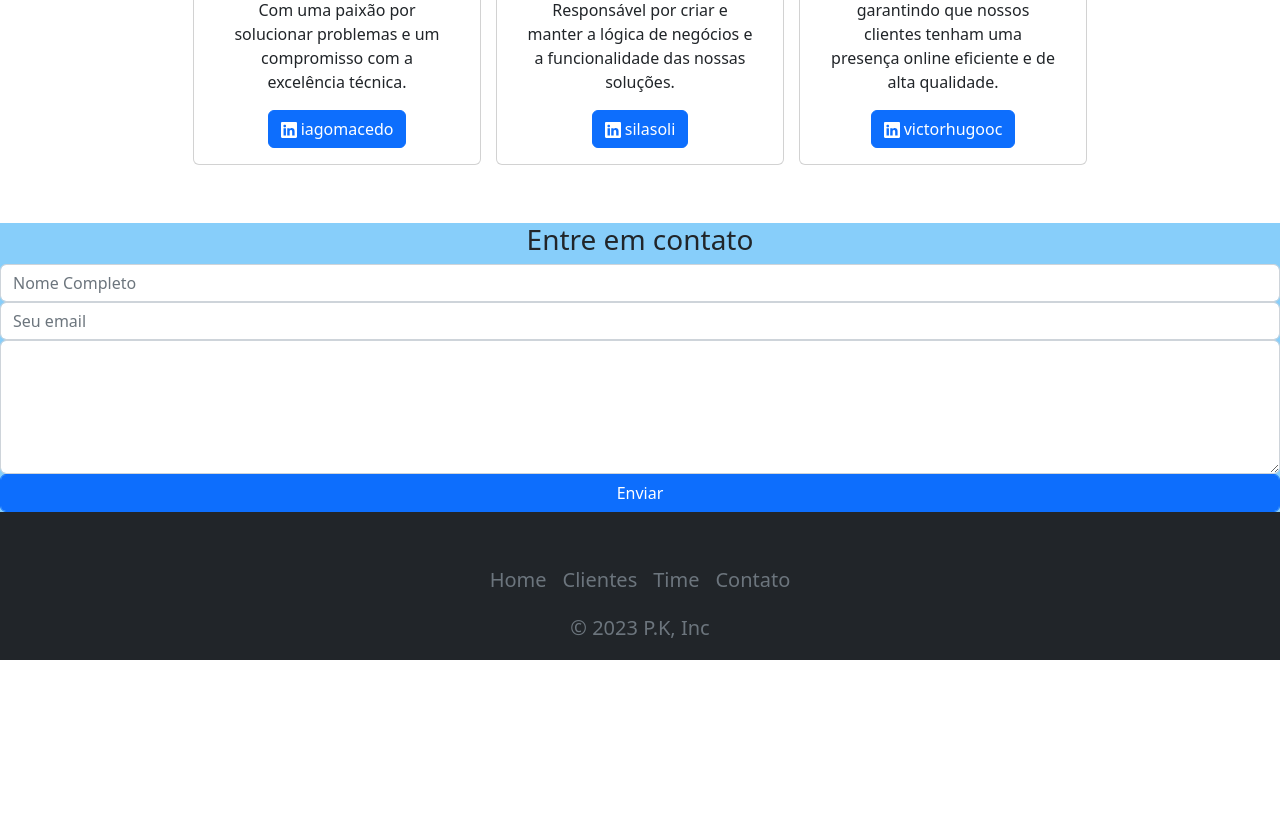
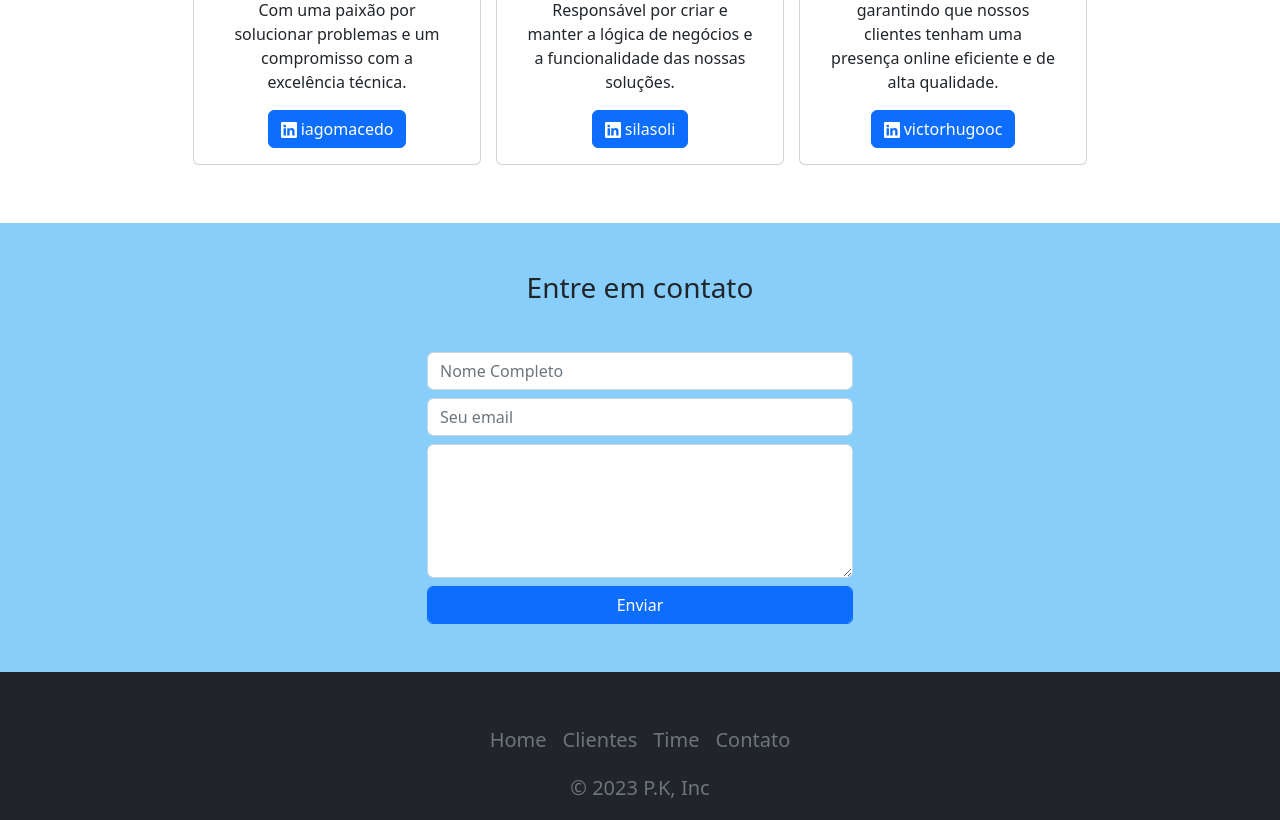
Before and after one commit to silasoli/business-page-boilerplate, a PHP site: page / in a window 1280 px wide. Shown: the part 2471-3291 px from the top of the page. Before the commit the page ends 3131 px from the top, so only its background shows below. Run offline with PHP 8.4, Linux system fonts and the light colour scheme; some libraries are stand-ins or nearby versions.

Commit message:
feat: centralized contact div

```diff
--- a/assets/style/style.css
+++ b/assets/style/style.css
@@ -161,7 +161,11 @@ footer{
 }
 #contact {
   background-color: #87cefa;
+
 }
 #section h1{
   font-weight: 900;
 }
+.form-data{
+  max-width: 450px;
+}
--- a/index.html
+++ b/index.html
@@ -175,14 +175,14 @@
             </div>
         </div>
     </div>
-   <div id="contact-daddy">
     <div id="contact">
-         <form class="needs-validation" novalidate>
-             <h3 id="contact-title">Entre em contato</h3>
-             <input type="text" class="form-control" placeholder="Nome Completo">
-             <input type="text" class="form-control" placeholder="Seu email">
-             <textarea class="form-control" cols="30" rows="5" aria-label="With textarea"></textarea>
-             <button type="button" class="btn btn-primary form-control">Enviar</button>
+        <div class="form-data m-auto py-5">
+            <form class="needs-validation container" novalidate>
+                <h3 id="contact-title" class="mb-5">Entre em contato</h3>
+                <input type="text" class="form-control mt-2" placeholder="Nome Completo">
+                <input type="text" class="form-control mt-2" placeholder="Seu email">
+                <textarea class="form-control mt-2" cols="30" rows="5" aria-label="With textarea"></textarea>
+                <button type="button" class="btn btn-primary form-control mt-2">Enviar</button>
             </form>
         </div>
     </div>
```
Lines whose indentation alone changed are shown as unchanged.
